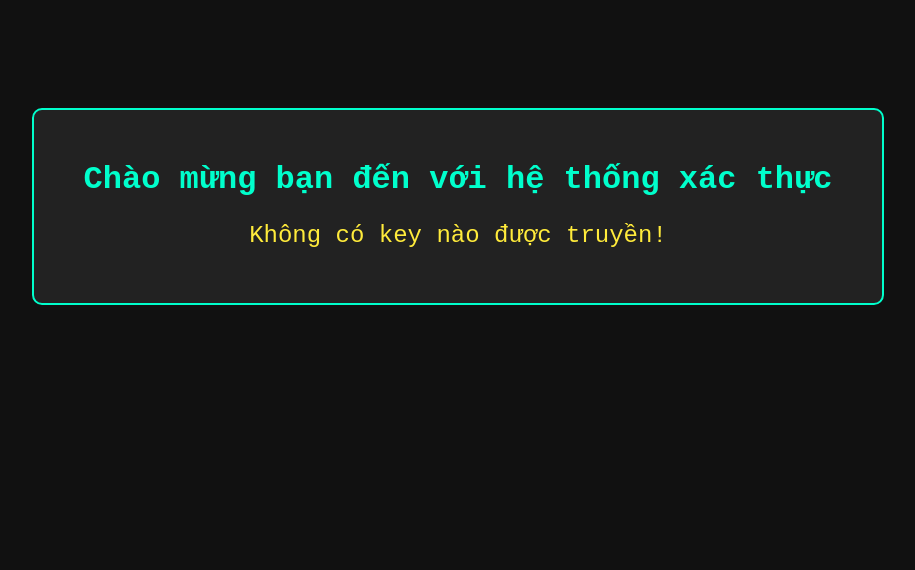
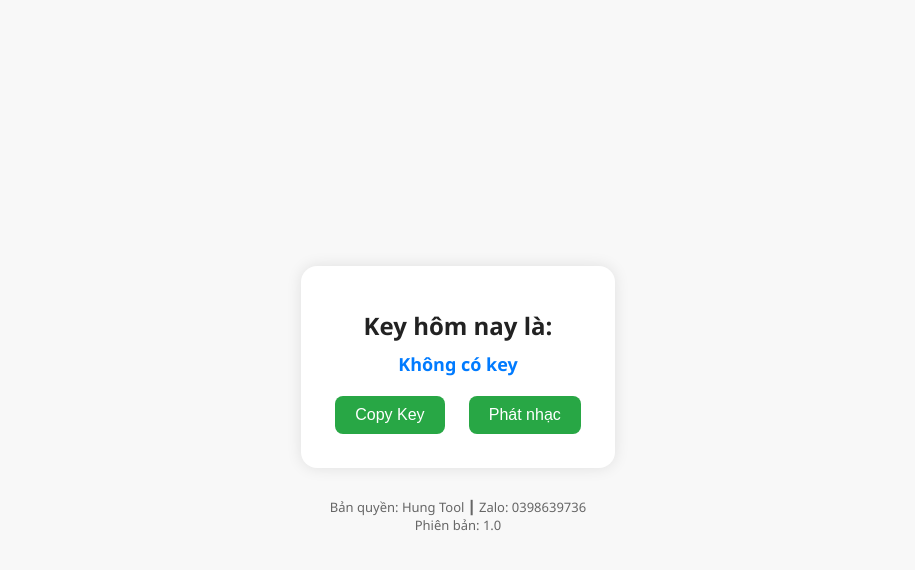
Before and after one commit to HubsvVnMindus/hungkeytool, a plain HTML site: page index.html in a window 1280 px wide. Shown: the whole page, without its empty margins (182-1097 px from the left). Drawn offline with Linux system fonts and the light colour scheme.

Commit message:
Update index.html

```diff
--- a/index.html
+++ b/index.html
@@ -2,43 +2,102 @@
 <html lang="vi">
 <head>
   <meta charset="UTF-8">
-    <title>Thông tin Key</title>
+  <meta name="viewport" content="width=device-width, initial-scale=1.0">
+  <title>Hung Tool - Key Hôm Nay</title>
   <style>
     body {
-            background: #111;
-            color: #00ffcc;
-            font-family: 'Courier New', monospace;
+      margin: 0;
+      padding: 0;
+      font-family: 'Segoe UI', sans-serif;
+      background: #f8f8f8;
+      display: flex;
+      justify-content: center;
+      align-items: center;
+      min-height: 100vh;
+      flex-direction: column;
+    }
+    .container {
+      background: white;
+      padding: 24px;
+      border-radius: 16px;
+      box-shadow: 0 0 15px rgba(0,0,0,0.1);
+      max-width: 90%;
       text-align: center;
-            padding-top: 100px;
     }
-        .box {
-            background: #222;
-            border: 2px solid #00ffcc;
-            display: inline-block;
-            padding: 30px 50px;
-            border-radius: 10px;
+    h2 {
+      margin-bottom: 10px;
+      color: #222;
     }
     .key {
-            font-size: 24px;
-            color: #ffeb3b;
+      font-size: 18px;
+      font-weight: bold;
+      color: #007bff;
+      margin: 10px 0;
+      word-break: break-word;
+    }
+    button {
+      background: #28a745;
+      color: white;
+      border: none;
+      padding: 10px 20px;
+      font-size: 16px;
+      border-radius: 8px;
+      cursor: pointer;
+      margin: 10px;
+    }
+    .footer {
+      margin-top: 30px;
+      font-size: 13px;
+      text-align: center;
+      color: #666;
     }
   </style>
 </head>
 <body>
-    <div class="box">
-        <h1>Chào mừng bạn đến với hệ thống xác thực</h1>
-        <p class="key" id="key">Đang xử lý...</p>
+
+  <div class="container">
+    <h2>Key hôm nay là:</h2>
+    <div class="key" id="keyDisplay">Đang lấy key...</div>
+    <button onclick="copyKey()">Copy Key</button>
+    <button onclick="toggleMusic()" id="musicBtn">Phát nhạc</button>
   </div>
+
+  <div class="footer">
+    Bản quyền: Hung Tool ┃ Zalo: 0398639736<br>
+    Phiên bản: 1.0
+  </div>
+
+  <!-- Nhạc nền -->
+  <audio id="bgMusic" loop>
+    <source src="music.mp3" type="audio/mpeg">
+    Trình duyệt của bạn không hỗ trợ audio.
+  </audio>
 
   <script>
     const urlParams = new URLSearchParams(window.location.search);
-        const key = urlParams.get('ma');
-        const keyElement = document.getElementById('key');
-        if (key) {
-            keyElement.textContent = `Key của bạn là: ${key}`;
+    const key = urlParams.get('key') || 'Không có key';
+    document.getElementById("keyDisplay").textContent = key;
+
+    function copyKey() {
+      navigator.clipboard.writeText(key);
+      alert("Đã copy key: " + key);
+    }
+
+    const music = document.getElementById("bgMusic");
+    const musicBtn = document.getElementById("musicBtn");
+    let isPlaying = false;
+
+    function toggleMusic() {
+      if (isPlaying) {
+        music.pause();
+        musicBtn.textContent = "Phát nhạc";
       } else {
-            keyElement.textContent = 'Không có key nào được truyền!';
+        music.play();
+        musicBtn.textContent = "Dừng nhạc";
+      }
+      isPlaying = !isPlaying;
     }
   </script>
+
 </body>
 </html>
```
Lines whose indentation alone changed are shown as unchanged.
